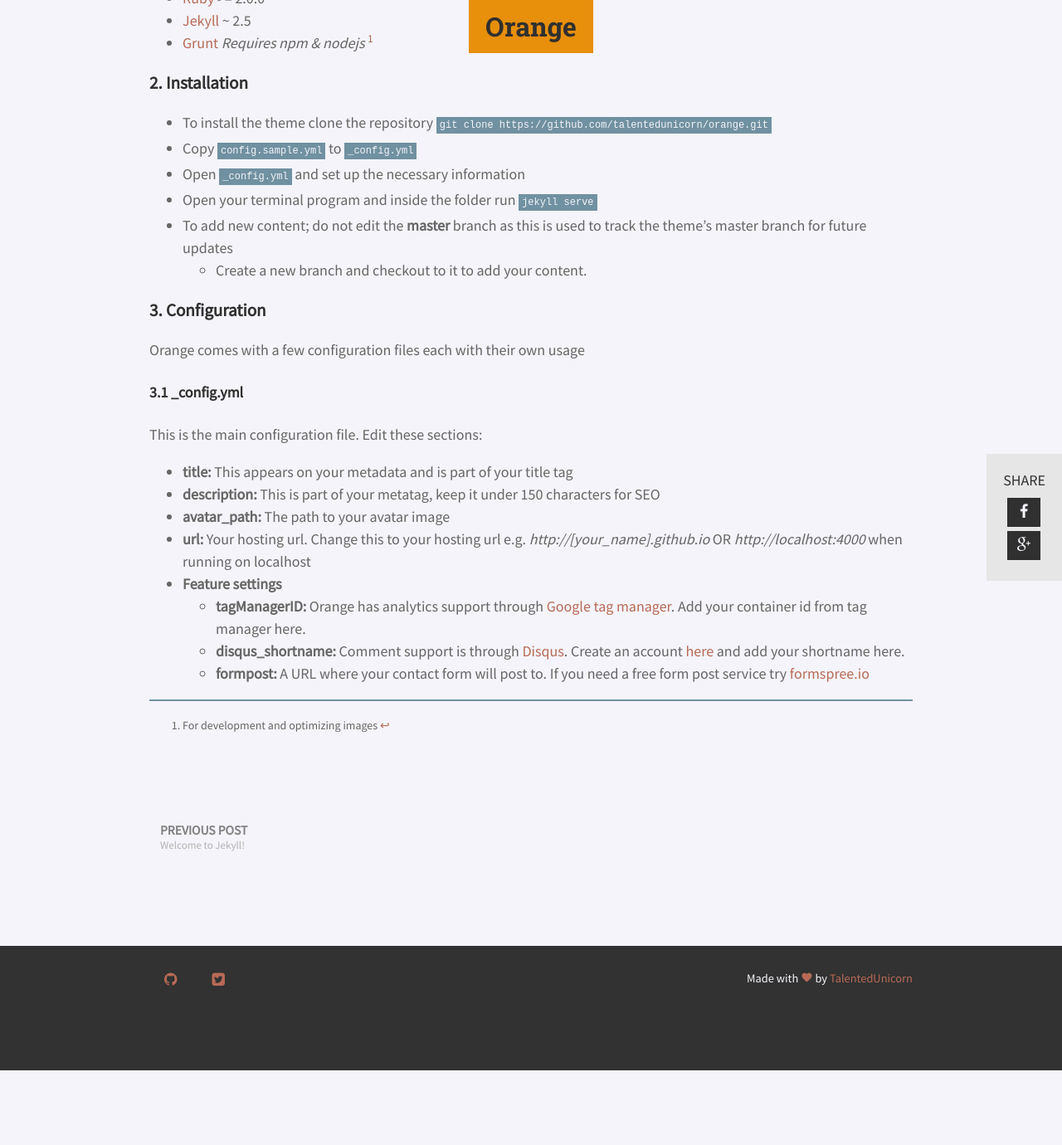
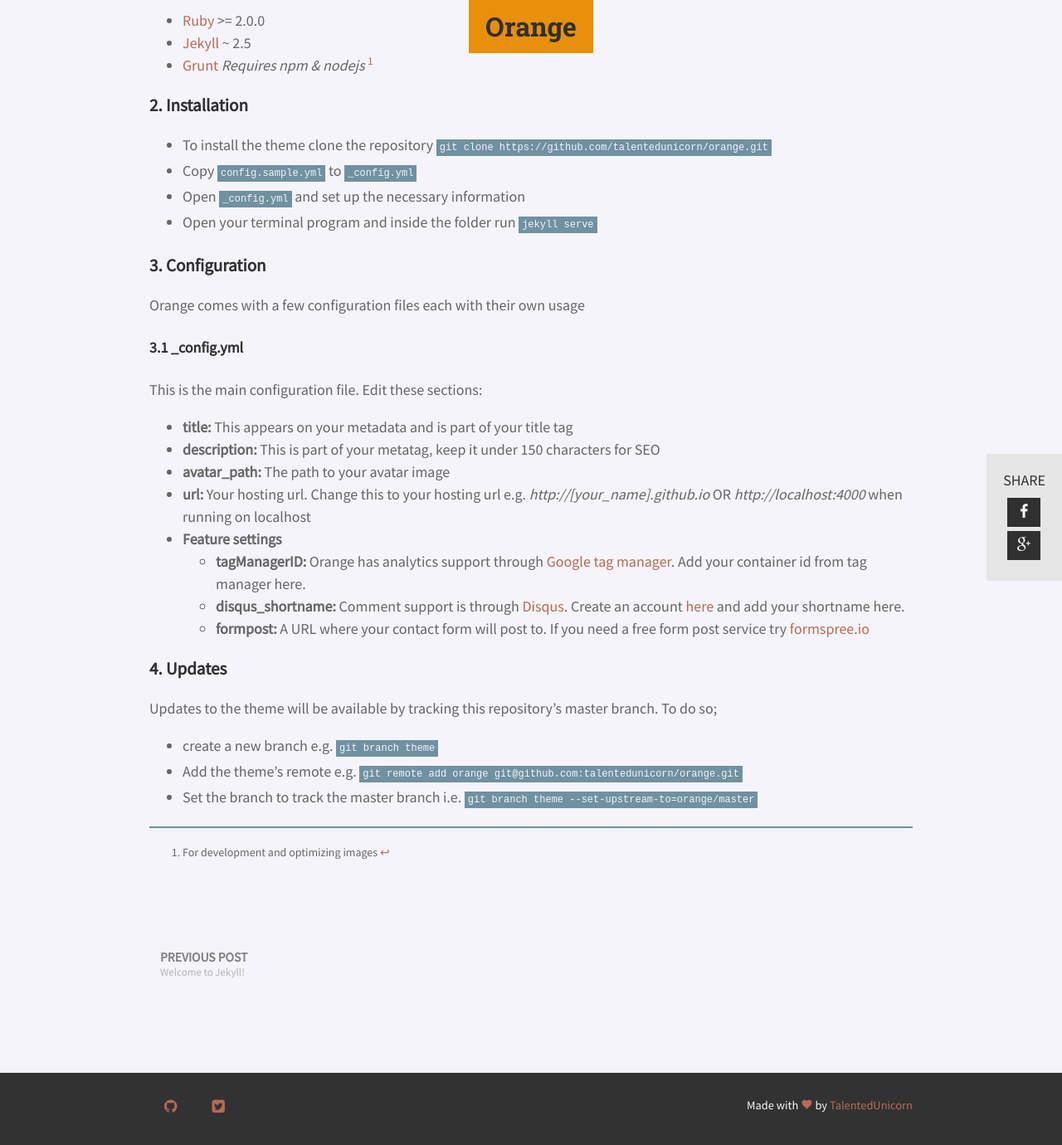
Before and after one commit to talentedunicorn/orange, a Jekyll site: the page built from _posts/2015-01-29-getting-started-with-orange.md, in a window 1280 px wide and 1400 px high, scrolled down 831 px. Shown: the top 1380 px of the window at 83% size. Built offline with Jekyll 4.4.1, drawn with Linux system fonts in a browser that asks for light colours; nearby versions of some CDN libraries; comment, search, counter and statistics services are not loaded; before the commit the page ends 2121 px from its top, so only the background shows below that.

Commit message:
Added update information

```diff
--- a/_posts/2015-01-29-getting-started-with-orange.md
+++ b/_posts/2015-01-29-getting-started-with-orange.md
@@ -12,7 +12,7 @@
 2. [Installation](#installation)
 3. [Configuration](#configuration)
     1. [_config.yml](#configyml)
-
+4. [Updates](#updates)
 
 ### 1. Dependencies
 * [Ruby](https://www.ruby-lang.org/en/){:target='_blank'} >= 2.0.0
@@ -25,8 +25,6 @@
 * Copy `config.sample.yml` to `_config.yml`
 * Open `_config.yml` and set up the necessary information
 * Open your terminal program and inside the folder run `jekyll serve`
-* To add new content; do not edit the __master__ branch as this is used to track the theme's master branch for future updates
-    * Create a new branch and checkout to it to add your content.
 
 ### 3. Configuration
 Orange comes with a few configuration files each with their own usage
@@ -43,6 +41,13 @@
 	* __disqus_shortname:__ Comment support is through [Disqus](http://disqus.com). Create an account [here](https://disqus.com/admin/signup/?utm_source=New-Site) and add your shortname here.
 	* __formpost:__ A URL where your contact form will post to. If you need a free form post service try [formspree.io](http://formspree.io)
 
+### 4. Updates
+Updates to the theme will be available by tracking this repository's master branch. To do so;
+
+* create a new branch e.g. `git branch theme`
+* Add the theme's remote e.g. `git remote add orange git@github.com:talentedunicorn/orange.git`
+* Set the branch to track the master branch i.e. `git branch theme --set-upstream-to=orange/master`
+
 <ol class="footnotes">
 <li id="fn-1">For development and optimizing images <a href="#fn-1-ret">&#8617;</a></li>
 </ol>
```
Also changed, not shown: README.md.
